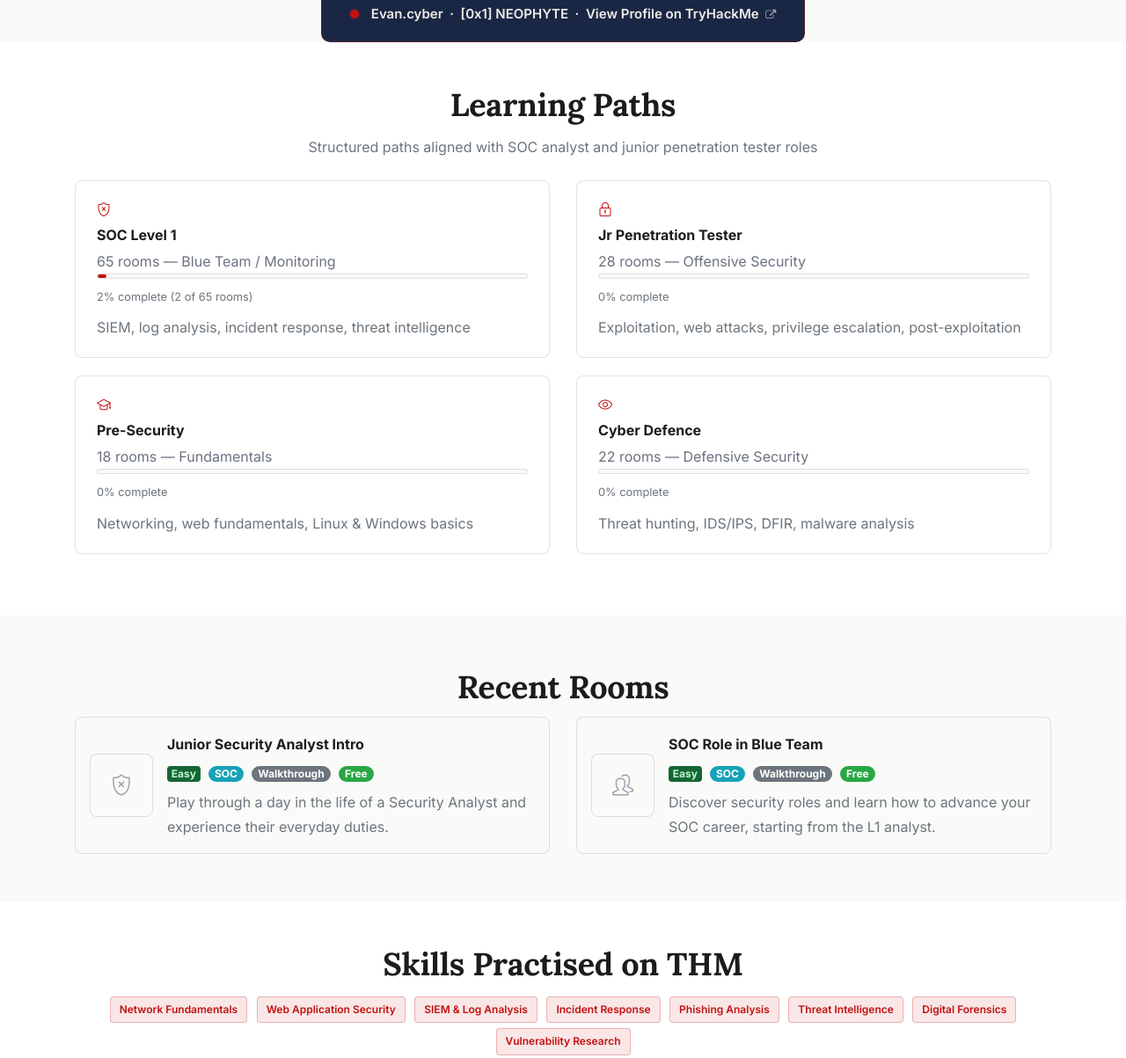
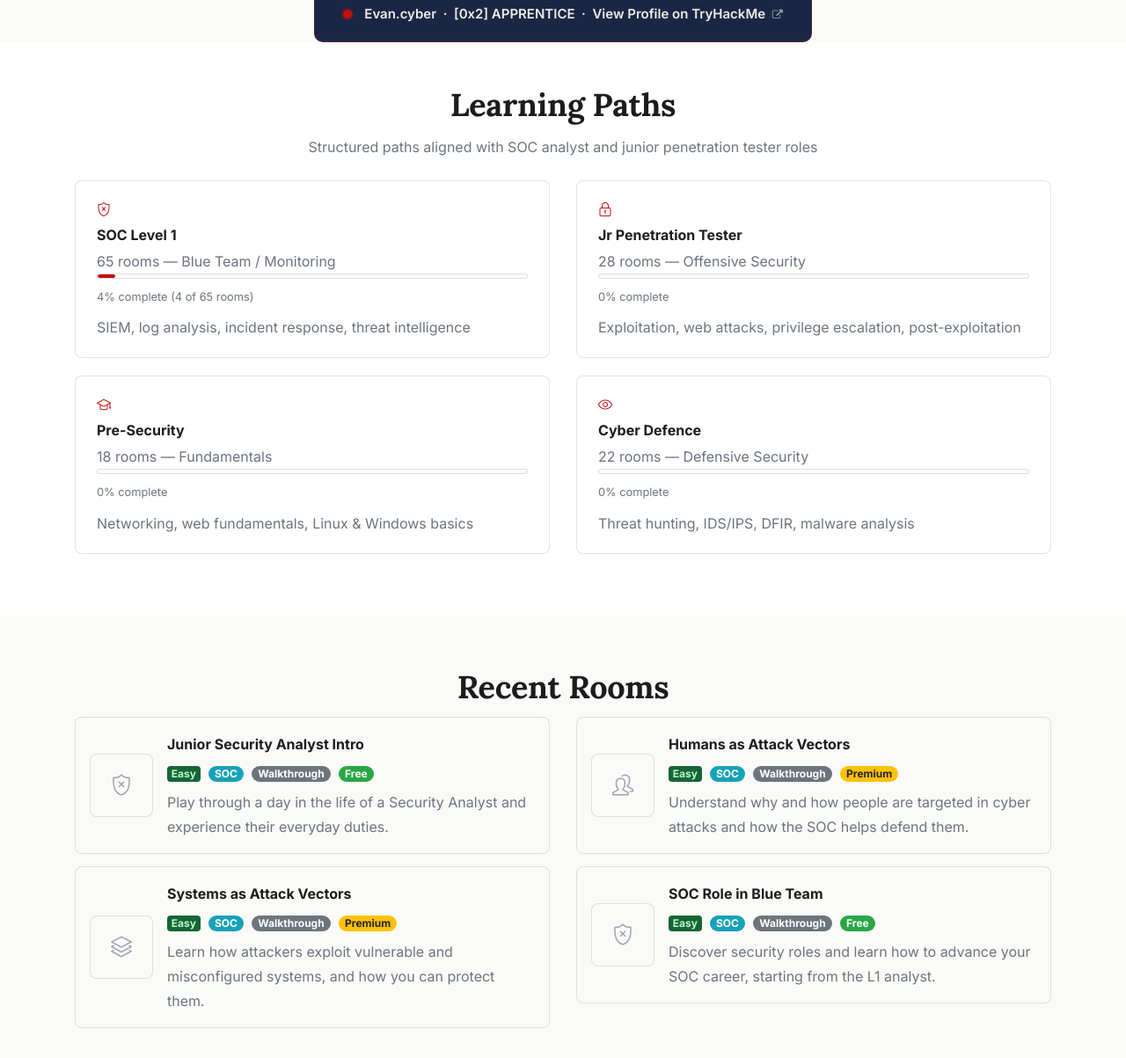
Before and after one commit to Evanildo22/inside-cyber-defense, a plain HTML site: page tryhackme.html in a window 1280 px wide. Shown: the part 1211-2414 px from the top of the page at 88% size. Drawn offline with Linux system fonts and the light colour scheme; files whose address does not match are found by name.

Commit message:
Update TryHackMe progress: rank, rooms, path progress, completed rooms
Rank: Top 100% → Top 50%. Rooms completed: 2 → 4. Badge rank: [0x1] NEOPHYTE
→ [0x2] APPRENTICE. SOC Level 1 progress: 2% → 4% (4 of 65 rooms). Add
Humans as Attack Vectors and Systems as Attack Vectors to completed rooms.

Co-Authored-By: Claude Sonnet 4.6 <noreply@anthropic.com>

```diff
--- a/tryhackme.html
+++ b/tryhackme.html
@@ -176,7 +176,7 @@
           <div class="col-6 col-md-3 wow fadeInUp" data-wow-delay="0.2s">
             <div class="lab-stat-card">
               <div class="stat-icon" style="color:#C11111;">&#9650;</div>
-              <div class="stat-number stat-number-thm" id="thm-stat-rank">Top 100%</div>
+              <div class="stat-number stat-number-thm" id="thm-stat-rank">Top 50%</div>
               <div class="stat-label">Global Rank</div>
             </div>
           </div>
@@ -194,7 +194,7 @@
           <div class="col-6 col-md-3 wow fadeInUp" data-wow-delay="0.4s">
             <div class="lab-stat-card">
               <div class="stat-icon" style="color:#C11111;"><i class="icon-home"></i></div>
-              <div class="stat-number stat-number-thm" id="thm-stat-rooms">2</div>
+              <div class="stat-number stat-number-thm" id="thm-stat-rooms">4</div>
               <div class="stat-label">Rooms Completed</div>
             </div>
           </div>
@@ -228,7 +228,7 @@
              onmouseover="this.style.borderColor='rgba(193,17,17,0.75)';this.style.boxShadow='0 4px 20px rgba(193,17,17,0.18)'"
              onmouseout="this.style.borderColor='rgba(193,17,17,0.35)';this.style.boxShadow='none'">
             <span style="width:10px;height:10px;border-radius:50%;background:#C11111;box-shadow:0 0 0 0 rgba(193,17,17,0.5);animation:thm-pulse 2s ease-out infinite;flex-shrink:0;"></span>
-            <span>Evan.cyber &nbsp;·&nbsp; [0x1] NEOPHYTE &nbsp;·&nbsp; View Profile on TryHackMe &nbsp;<i class="fa fa-external-link" style="font-size:12px;opacity:0.6;"></i></span>
+            <span>Evan.cyber &nbsp;·&nbsp; [0x2] APPRENTICE &nbsp;·&nbsp; View Profile on TryHackMe &nbsp;<i class="fa fa-external-link" style="font-size:12px;opacity:0.6;"></i></span>
           </a>
           <style>@keyframes thm-pulse{0%{box-shadow:0 0 0 0 rgba(193,17,17,0.5)}70%{box-shadow:0 0 0 8px rgba(193,17,17,0)}100%{box-shadow:0 0 0 0 rgba(193,17,17,0)}}</style>
         </div>
@@ -266,9 +266,9 @@
               <!-- API: set width % to actual progress from THM API -->
               <!-- PLACEHOLDER: replace 0% with real progress value once API is connected -->
               <div class="path-progress-bar">
-                <div class="path-progress-fill" id="thm-path-soc" style="width: 2%;"></div>
+                <div class="path-progress-fill" id="thm-path-soc" style="width: 4%;"></div>
               </div>
-              <small class="text-muted">2% complete (2 of 65 rooms)</small>
+              <small class="text-muted">4% complete (4 of 65 rooms)</small>
               <p class="path-card-description text-muted" style="font-size:13px; margin-top:8px;">
                 SIEM, log analysis, incident response, threat intelligence
               </p>
@@ -384,12 +384,49 @@
             </div>
           </div>
 
-          <!-- Room 2: SOC Role in Blue Team -->
+          <!-- Room 2: Humans as Attack Vectors -->
           <div class="col-12 col-md-6 wow fadeInUp" data-wow-delay="0.3s">
             <div class="room-card">
               <div class="room-card-thumb-placeholder">
-                <!-- PLACEHOLDER: replace with actual room icon 144×144px PNG from TryHackMe -->
                 <i class="icon-people"></i>
+              </div>
+              <div class="room-card-info">
+                <p class="room-card-name">Humans as Attack Vectors</p>
+                <p class="room-card-meta">
+                  <span class="badge badge-easy">Easy</span>
+                  &nbsp;<span class="badge badge-pill badge-info">SOC</span>
+                  &nbsp;<span class="badge badge-pill badge-secondary">Walkthrough</span>
+                  &nbsp;<span class="badge badge-pill badge-warning">Premium</span>
+                </p>
+                <p class="text-muted" style="font-size:12px; margin-top:6px;">Understand why and how people are targeted in cyber attacks and how the SOC helps defend them.</p>
+              </div>
+            </div>
+          </div>
+
+          <!-- Room 3: Systems as Attack Vectors -->
+          <div class="col-12 col-md-6 wow fadeInUp" data-wow-delay="0.4s">
+            <div class="room-card">
+              <div class="room-card-thumb-placeholder">
+                <i class="icon-layers"></i>
+              </div>
+              <div class="room-card-info">
+                <p class="room-card-name">Systems as Attack Vectors</p>
+                <p class="room-card-meta">
+                  <span class="badge badge-easy">Easy</span>
+                  &nbsp;<span class="badge badge-pill badge-info">SOC</span>
+                  &nbsp;<span class="badge badge-pill badge-secondary">Walkthrough</span>
+                  &nbsp;<span class="badge badge-pill badge-warning">Premium</span>
+                </p>
+                <p class="text-muted" style="font-size:12px; margin-top:6px;">Learn how attackers exploit vulnerable and misconfigured systems, and how you can protect them.</p>
+              </div>
+            </div>
+          </div>
+
+          <!-- Room 4: SOC Role in Blue Team -->
+          <div class="col-12 col-md-6 wow fadeInUp" data-wow-delay="0.5s">
+            <div class="room-card">
+              <div class="room-card-thumb-placeholder">
+                <i class="icon-shield"></i>
               </div>
               <div class="room-card-info">
                 <p class="room-card-name">SOC Role in Blue Team</p>
```
